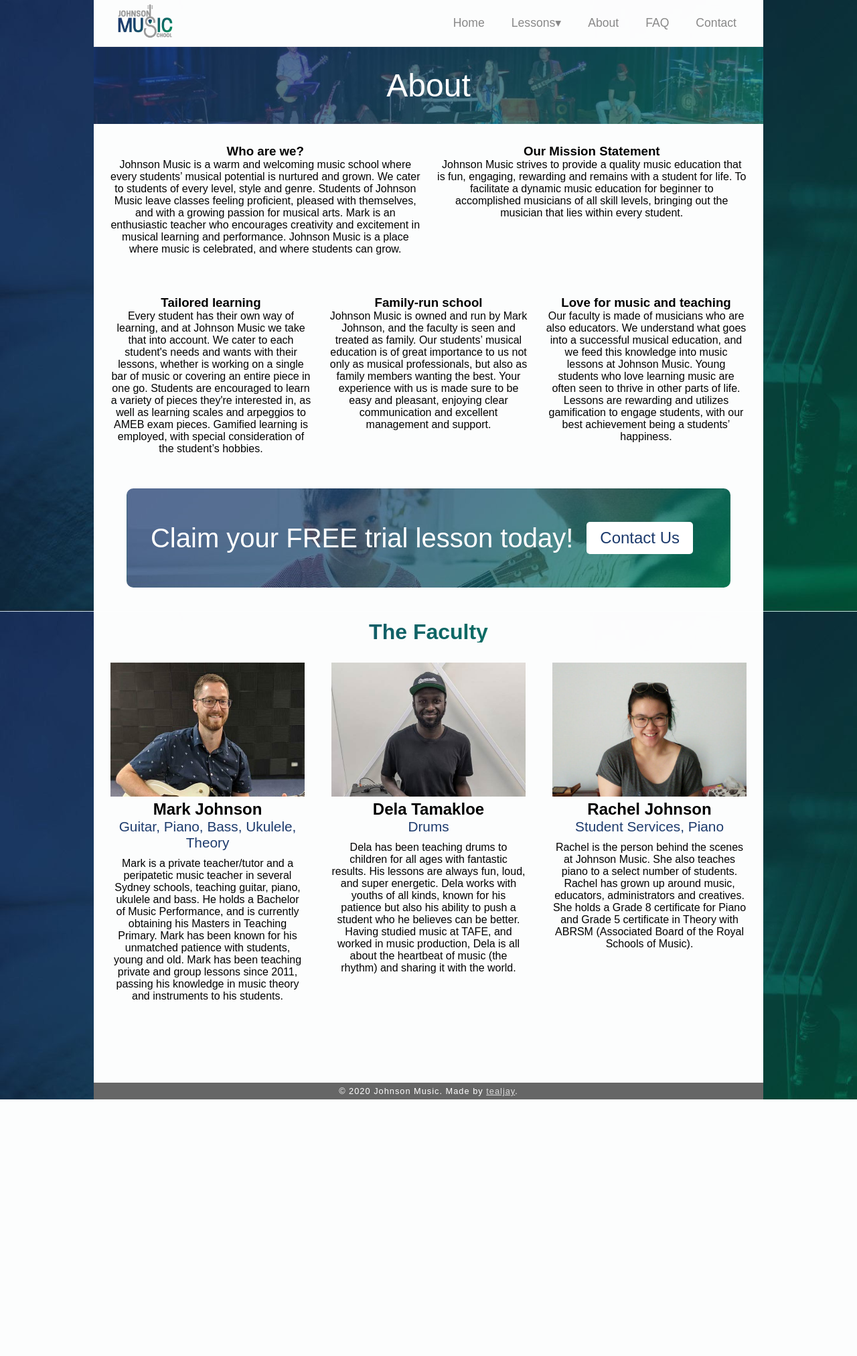
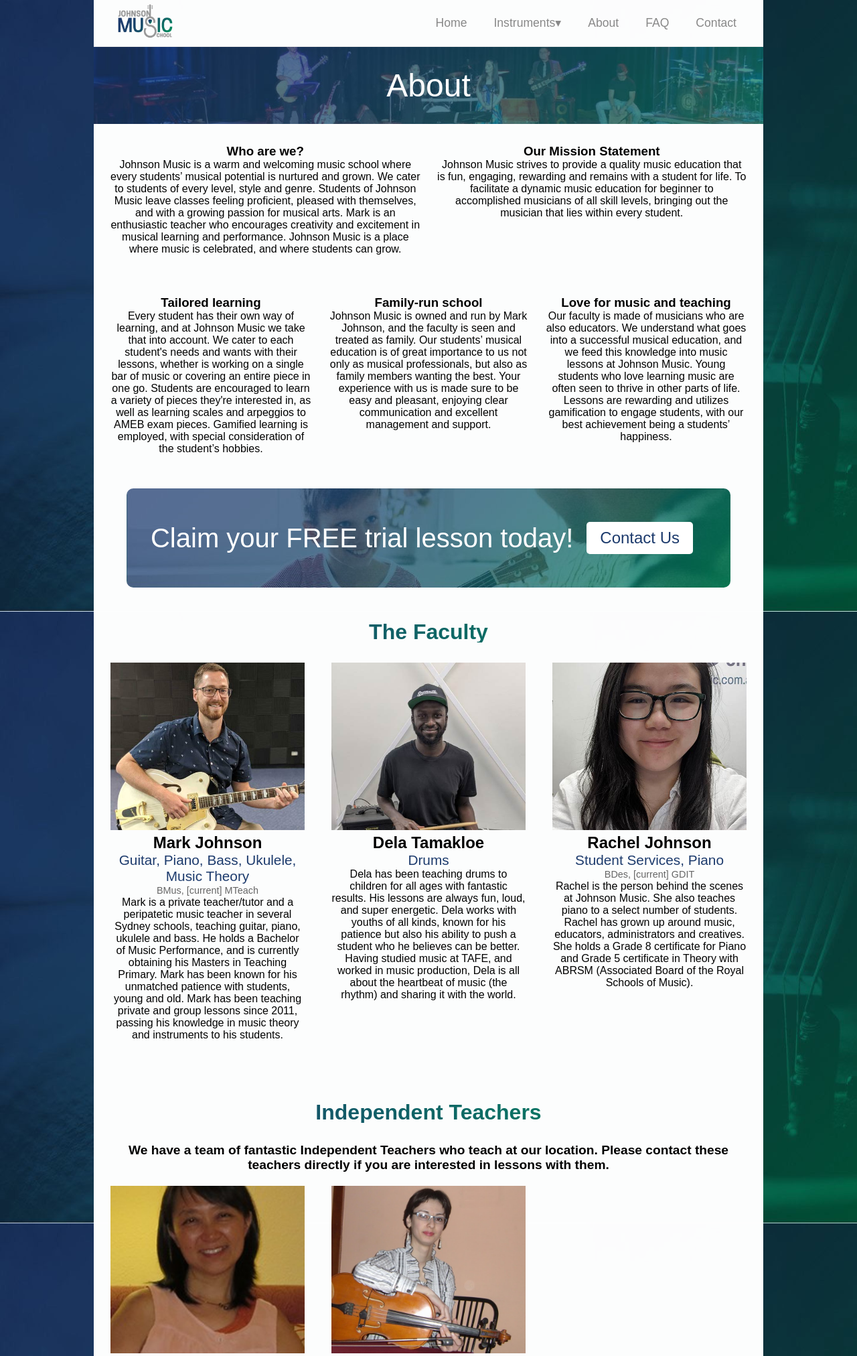
Before and after one commit to rachelktyjohnson/johnsonmusicschool, a PHP site: page /about.php in a window 1280 px wide. Shown: the top 2024 px of the page at 67% size. Before the commit the page ends 1641 px from the top, so only its background shows below. Run offline with PHP 8.4, Linux system fonts and the light colour scheme; some web fonts are replaced.

Commit message:
:hammer: Change faculty

```diff
--- a/about.php
+++ b/about.php
@@ -1,4 +1,4 @@
-<?php include('includes/header.php');?>
+<?php include('includes/header.php'); ?>
 <div class="page-header" style="background-image:url('img/header-about.jpg')">
     <h1>About</h1>
 </div>
@@ -10,13 +10,20 @@
             <div class="who">
                 <h3>Who are we?</h3>
                 <p>
-          Johnson Music is a warm and welcoming music school where every students’ musical potential is nurtured and grown. We cater to students of every level, style and genre. Students of Johnson Music leave classes feeling proficient, pleased with themselves, and with a growing passion for musical arts. Mark is an enthusiastic teacher who encourages creativity and excitement in musical learning and performance. Johnson Music is a place where music is celebrated, and where students can grow.
+                    Johnson Music is a warm and welcoming music school where every students’ musical potential is
+                    nurtured and grown. We cater to students of every level, style and genre. Students of Johnson Music
+                    leave classes feeling proficient, pleased with themselves, and with a growing passion for musical
+                    arts. Mark is an enthusiastic teacher who encourages creativity and excitement in musical learning
+                    and performance. Johnson Music is a place where music is celebrated, and where students can grow.
                 </p>
             </div>
             <div class="mission">
                 <h3>Our Mission Statement</h3>
                 <p>
-          Johnson Music strives to provide a quality music education that is fun, engaging, rewarding and remains with a student for life. To facilitate a dynamic music education for beginner to accomplished musicians of all skill levels, bringing out the musician that lies within every student.
+                    Johnson Music strives to provide a quality music education that is fun, engaging, rewarding and
+                    remains with a student for life. To facilitate a dynamic music education for beginner to
+                    accomplished musicians of all skill levels, bringing out the musician that lies within every
+                    student.
                 </p>
             </div>
         </div>
@@ -24,19 +31,29 @@
             <div>
                 <h3>Tailored learning</h3>
                 <p>
-          Every student has their own way of learning, and at Johnson Music we take that into account. We cater to each student's needs and wants with their lessons, whether is working on a single bar of music or covering an entire piece in one go. Students are encouraged to learn a variety of pieces they're interested in, as well as learning scales and arpeggios to AMEB exam pieces. Gamified learning is employed, with special consideration of the student’s hobbies.
+                    Every student has their own way of learning, and at Johnson Music we take that into account. We
+                    cater to each student's needs and wants with their lessons, whether is working on a single bar of
+                    music or covering an entire piece in one go. Students are encouraged to learn a variety of pieces
+                    they're interested in, as well as learning scales and arpeggios to AMEB exam pieces. Gamified
+                    learning is employed, with special consideration of the student’s hobbies.
                 </p>
             </div>
             <div>
                 <h3>Family-run school</h3>
                 <p>
-          Johnson Music is owned and run by Mark Johnson, and the faculty is seen and treated as family. Our students’ musical education is of great importance to us not only as musical professionals, but also as family members wanting the best. Your experience with us is made sure to be easy and pleasant, enjoying clear communication and excellent management and support.
+                    Johnson Music is owned and run by Mark Johnson, and the faculty is seen and treated as family. Our
+                    students’ musical education is of great importance to us not only as musical professionals, but also
+                    as family members wanting the best. Your experience with us is made sure to be easy and pleasant,
+                    enjoying clear communication and excellent management and support.
                 </p>
             </div>
             <div>
                 <h3>Love for music and teaching</h3>
                 <p>
-          Our faculty is made of musicians who are also educators. We understand what goes into a successful musical education, and we feed this knowledge into music lessons at Johnson Music. Young students who love learning music are often seen to thrive in other parts of life. Lessons are rewarding and utilizes gamification to engage students, with our best achievement being a students’ happiness.
+                    Our faculty is made of musicians who are also educators. We understand what goes into a successful
+                    musical education, and we feed this knowledge into music lessons at Johnson Music. Young students
+                    who love learning music are often seen to thrive in other parts of life. Lessons are rewarding and
+                    utilizes gamification to engage students, with our best achievement being a students’ happiness.
                 </p>
             </div>
         </div>
@@ -48,29 +65,79 @@
             <div class="faculty-member">
                 <div class="faculty-member-image" style="background-image:url('img/about-mark.jpg')"></div>
                 <h3>Mark Johnson</h3>
-        <h4>Guitar, Piano, Bass, Ukulele, Theory</h4>
+                <h4>Guitar, Piano, Bass, Ukulele, Music Theory</h4>
+                <span>BMus, [current] MTeach</span>
                 <p>
-          Mark is a private teacher/tutor and a peripatetic music teacher in several Sydney schools, teaching guitar, piano, ukulele and bass. He holds a Bachelor of Music Performance, and is currently obtaining his Masters in Teaching Primary. Mark has been known for his unmatched patience with students, young and old. Mark has been teaching private and group lessons since 2011, passing his knowledge in music theory and instruments to his students.</p>
+                    Mark is a private teacher/tutor and a peripatetic music teacher in several Sydney schools, teaching
+                    guitar, piano, ukulele and bass. He holds a Bachelor of Music Performance, and is currently
+                    obtaining his Masters in Teaching Primary. Mark has been known for his unmatched patience with
+                    students, young and old. Mark has been teaching private and group lessons since 2011, passing his
+                    knowledge in music theory and instruments to his students.</p>
                 </p>
             </div>
             <div class="faculty-member">
-        <div class="faculty-member-image" style="background-image:url('img/about-dela.jpg'); background-position:center"></div>
+                <div class="faculty-member-image"
+                     style="background-image:url('img/about-dela.jpg'); background-position:center"></div>
                 <h3>Dela Tamakloe</h3>
                 <h4>Drums</h4>
                 <p>
-          Dela has been teaching drums to children for all ages with fantastic results. His lessons are always fun, loud, and super energetic. Dela works with youths of all kinds, known for his patience but also his ability to push a student who he believes can be better. Having studied music at TAFE, and worked in music production, Dela is all about the heartbeat of music (the rhythm) and sharing it with the world.</p>
+                    Dela has been teaching drums to children for all ages with fantastic results. His lessons are always
+                    fun, loud, and super energetic. Dela works with youths of all kinds, known for his patience but also
+                    his ability to push a student who he believes can be better. Having studied music at TAFE, and
+                    worked in music production, Dela is all about the heartbeat of music (the rhythm) and sharing it
+                    with the world.</p>
             </div>
             <div class="faculty-member">
                 <div class="faculty-member-image" style="background-image:url('img/about-rachel.jpg');"></div>
                 <h3>Rachel Johnson</h3>
                 <h4>Student Services, Piano</h4>
-        <p>Rachel is the person behind the scenes at Johnson Music. She also teaches piano to a select number of students. Rachel has grown up around music, educators, administrators and creatives. She holds a Grade 8 certificate for Piano and Grade 5 certificate in Theory with ABRSM (Associated Board of the Royal Schools of Music).</p>
+                <span>BDes, [current] GDIT</span>
+                <p>Rachel is the person behind the scenes at Johnson Music. She also teaches piano to a select number of
+                    students. Rachel has grown up around music, educators, administrators and creatives. She holds a
+                    Grade 8 certificate for Piano and Grade 5 certificate in Theory with ABRSM (Associated Board of the
+                    Royal Schools of Music).</p>
             </div>
         </div>
 
+        <h2>Independent Teachers</h2>
+        <h6 class="independent-teachers-subtitle">We have a team of fantastic Independent Teachers who teach at our location. Please contact these teachers directly if you are interested in lessons with them.</h6>
+        <div class="faculty">
+            <div class="faculty-member">
+                <div class="faculty-member-image" style="background-image:url('img/about-heva.jpg')"></div>
+                <h3>Dr Heva Chan</h3>
+                <h4>Piano, Music Theory, HSC Music, Composition</h4>
+                <span>CertEEIII, CertMusGraph, DipElectMus, DipMus(Hons), DipComp, ATCL, LTCLTeach, LTCLPerf, MFAMusicology, MAComp, PhD</span>
+                <p>
+                    As an award-winning composer and teacher of performance and composition as well as an experienced
+                    examiner in the higher education music industry, she can teach at all levels, from those starting
+                    out to those undertaking professional work or postgraduate degrees, including assisting students
+                    with the preparation for admissions for University; as well as preparing students for competitions
+                    and relevant AMEB, LTCL, ABRSM and HSC examinations. Numerous of her students have won various
+                    national and international awards. Heva is the former Head of the School of Music at Wesley
+                    Institude/Excelsia College, Sydney.
+                </p>
+                <h5>0425 292 386</h5>
+            </div>
+            <div class="faculty-member">
+                <div class="faculty-member-image"
+                     style="background-image:url('img/about-parvin.jpg'); background-position:center"></div>
+                <h3>Parvin Alveys</h3>
+                <h4>Violin, Viola, Piano</h4>
+                <span>BMus</span>
+                <p>
+                    Parvin holds a Bachelor of Music and works as a Music Teacher in a prestigious private school,
+                    William Clark College. She is very enthusiastic and well focused to prepare to the AMEB exams as
+                    well as music for fun.
+                </p><br>
+                <p>
+                    Individual lessons are back to normal face to face style. Please let Parvin know if you want
+                    online lessons.</p>
+                <h5>0434 288 141</h5>
+            </div>
+        </div>
 
 
     </div>
 
 </main>
-<?php include('includes/footer.php');?>
+<?php include('includes/footer.php'); ?>
--- a/css/styles.css
+++ b/css/styles.css
@@ -298,6 +298,10 @@ main .container-about h2 {
   margin-top: 30px;
   margin-bottom: 30px;
 }
+main .container-about .independent-teachers-subtitle {
+  font-size: 1.2rem;
+  margin-bottom: 20px;
+}
 @media (min-width: 768px) {
   main .container-about .faculty {
     display: grid;
@@ -315,14 +319,22 @@ main .container-about .faculty .faculty-member h3 {
 main .container-about .faculty .faculty-member h4 {
   font-weight: 500;
   font-size: 1.3rem;
-  margin-bottom: 10px;
   color: #1d3b6d;
+}
+main .container-about .faculty .faculty-member span {
+  font-size: 0.9rem;
+  color: #666;
+  font-weight: 300;
+}
+main .container-about .faculty .faculty-member h5 {
+  margin-top: 10px;
+  font-size: 1.3rem;
 }
 main .container-about .faculty .faculty-member .faculty-member-image {
   width: 100%;
-  height: 200px;
+  height: 250px;
   background-size: cover;
-  background-position: top;
+  background-position: center;
 }
 main .container-faq h2 {
   margin-bottom: 20px;
--- a/includes/header.php
+++ b/includes/header.php
@@ -22,7 +22,7 @@
             <ul>
               <li><a href="index.php">Home</a></li>
               <li>
-                <a href="#" class="lessons-toggle">Lessons&#9662;</a>
+                <a href="#" class="lessons-toggle">Instruments&#9662;</a>
                 <ul class="lessons-dropdown">
                   <li><a href="guitar.php">Guitar</a></li>
                   <li><a href="piano.php">Piano</a></li>
--- a/scss/styles.scss
+++ b/scss/styles.scss
@@ -301,6 +301,10 @@ main {
       margin-top:30px;
       margin-bottom:30px;
     }
+    .independent-teachers-subtitle{
+      font-size:1.2rem;
+      margin-bottom:20px;
+    }
     .faculty{
       @include tablet{
         display:grid;
@@ -315,15 +319,24 @@ main {
         h4{
           font-weight:500;
           font-size:1.3rem;
-          margin-bottom:10px;
           color:#1d3b6d;
+        }
+        span{
+          font-size:0.9rem;
+          color:#666;
+          font-weight:300;
+        }
+
+        h5{
+          margin-top:10px;
+          font-size:1.3rem;
         }
         margin-bottom:50px;
         .faculty-member-image{
           width:100%;
-          height:200px;
+          height:250px;
           background-size: cover;
-          background-position: top;
+          background-position: center;
         }
       }
     }
```
Also changed, not shown: faq.php (+5 -5 lines), index.php (+1 -6 lines), README.md, img/about-heva.jpg (added), img/about-parvin.JPG (added), img/about-rachel.jpg, img/about-school.jpg (added), 1 other file. Lines whose indentation alone changed are shown as unchanged.
